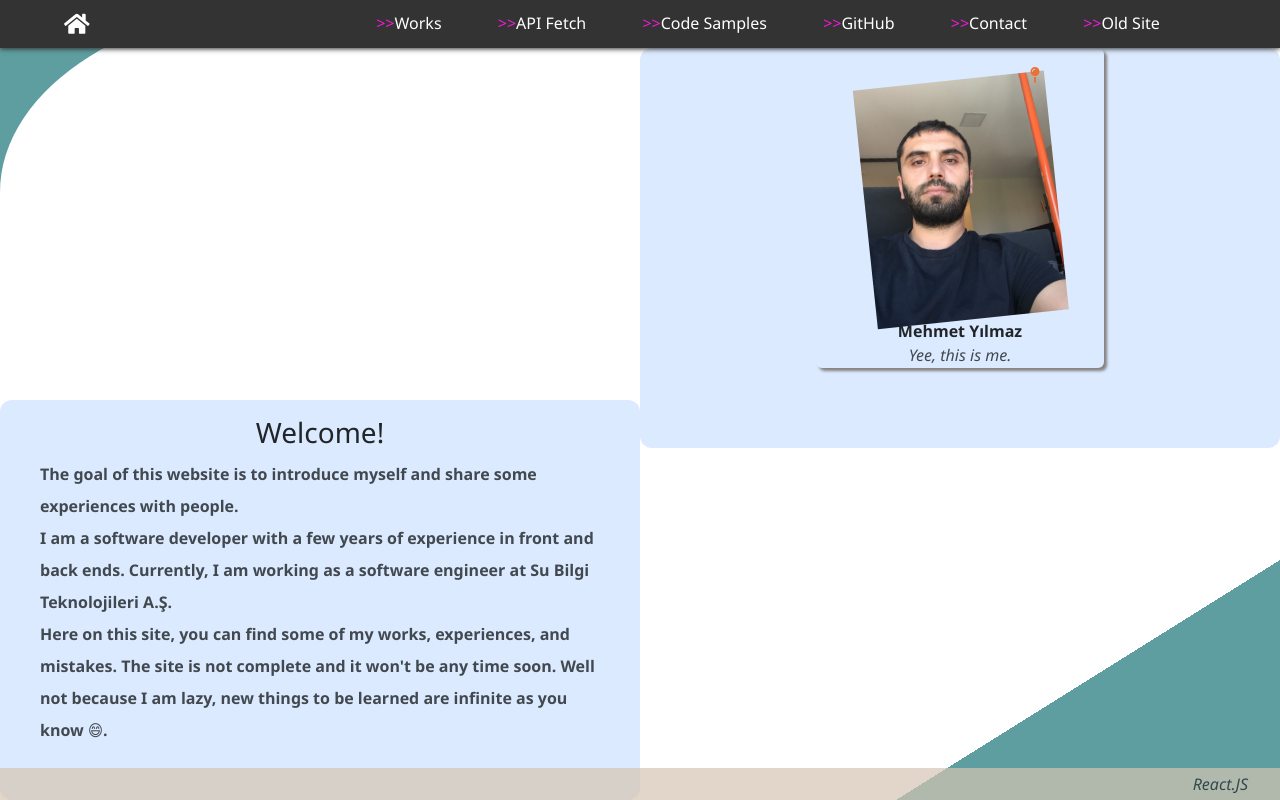
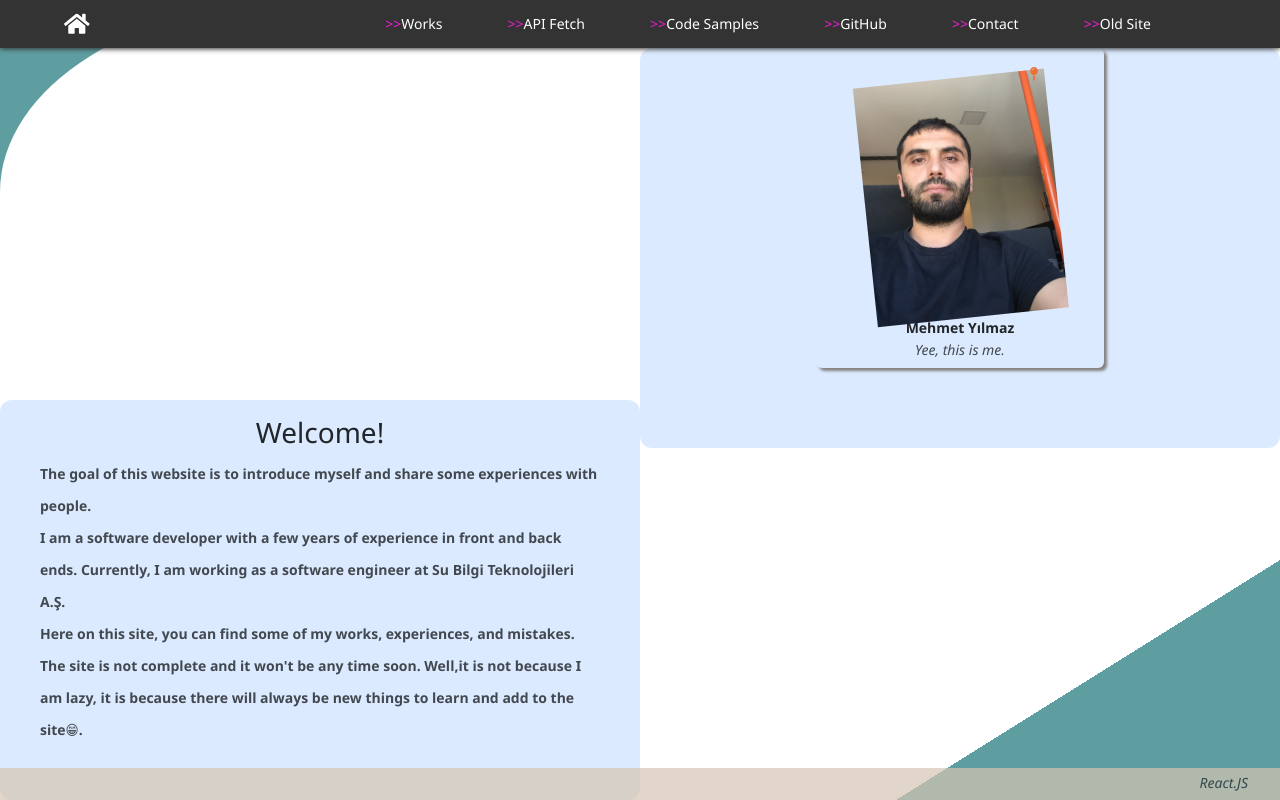
Before and after one commit to yilmazme/prevportfolio, a React (Create React App) app: page /home in a window 1280 px wide. Built offline with nearby package versions, Linux system fonts and the light colour scheme.

Commit message:
fonts adjusted

```diff
--- a/src/App.css
+++ b/src/App.css
@@ -1,7 +1,7 @@
 body {
   box-sizing: border-box;
   font-family: 'Segoe UI', Tahoma, Geneva, Verdana, sans-serif;
-  font-size: 100%;
+  font-size: 14px;
   margin: 0px;
   padding: 0px;
   overflow-x: hidden;
--- a/src/components/Main.js
+++ b/src/components/Main.js
@@ -30,7 +30,7 @@ export default function Main() {
                     <br/>
                     Here on this site, you can find some of my works, experiences, and mistakes.
                     The site is not complete and it won't be any time soon.
-                    Well not because I am lazy, new things to be learned are infinite as you know <>&#128516;</>.
+                    Well,it is not because I am lazy, it is because there will always be new things to learn and add to the site<>&#128513;</>.
                 </p>
             </div>
             <div className="myPicDiv bg-blue-100 rounded-xl">
```
